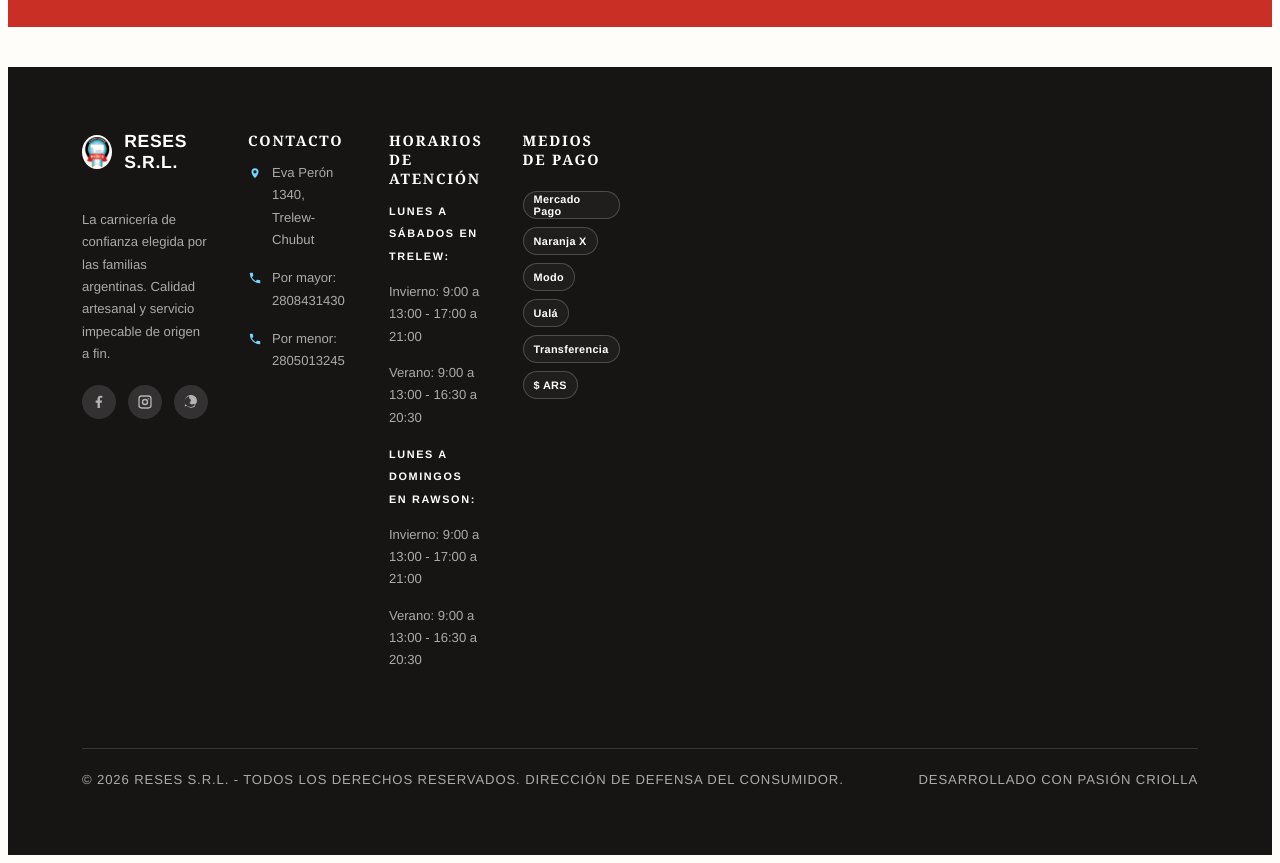
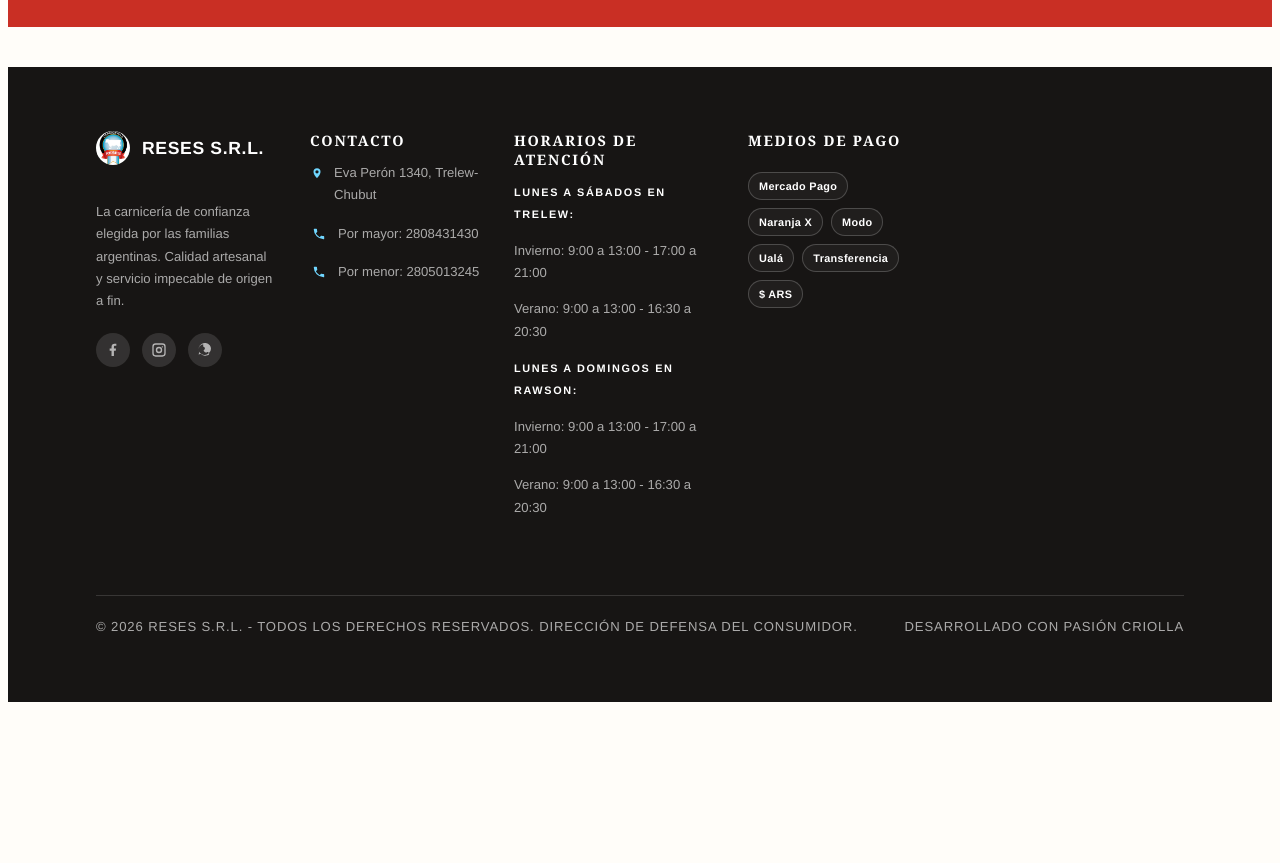
Before and after one commit to dylan06hub/reces_repository, a React (Vite) app: page / in a window 1280 px wide. Shown: the part 1820-2683 px from the top of the page. After the commit the page ends 2530 px from the top, so only its background shows below. Built offline with nearby package versions, Linux system fonts and the light colour scheme.

Commit message:
cambio en el css del footer

```diff
--- a/src/styles/global.css
+++ b/src/styles/global.css
@@ -10,18 +10,18 @@ img { display: block; max-width: 100%; }
 :root { font-family: var(--body); color: var(--ink); background: var(--paper); font-synthesis: none; text-rendering: optimizeLegibility; -webkit-font-smoothing: antialiased; }
 body { background: var(--paper); } button { border: 0; background: none; } a { color: inherit; text-decoration: none; } main { min-height: 70vh; }
 .site-header { align-items: center; display: flex; justify-content: space-between; max-width: 1240px; margin: auto; padding: 24px 5vw; } .brand { color: var(--red); font-size: 1.2rem; font-weight: 900; letter-spacing: .12em; text-align: left; } .brand span { color: var(--ink); display: block; font-size: .55rem; letter-spacing: .3em; } nav { display: flex; gap: 28px; } nav button { color: var(--muted); font-size: .78rem; text-transform: uppercase; letter-spacing: .08em; } nav button:hover, .header-phone:hover { color: var(--red); } .header-phone { font-size: .8rem; }
-.site-footer { background: #2d3d45; color: #f5f5f5; padding: 34px 26px 18px; margin-top: 0; }
-.site-footer__top { width: min(1240px, calc(100% - 20px)); margin: 0 auto; display: grid; grid-template-columns: 1.2fr 1fr 1.25fr 1fr; gap: 40px; align-items: flex-start; }
-.site-footer__brand { display: flex; flex-direction: column; gap: 18px; }
+.site-footer { background: #2d3d45; color: #f5f5f5; padding: 34px 0 18px; margin-top: 0; width: 100%; }
+.site-footer__top { width: min(1180px, calc(100% - 48px)); margin: 0 auto; display: grid; grid-template-columns: minmax(180px, 1.25fr) minmax(170px, 0.9fr) minmax(200px, 1fr) minmax(170px, 0.9fr); gap: 28px 34px; align-items: flex-start; justify-content: space-between; }
+.site-footer__brand { display: flex; flex-direction: column; gap: 18px; max-width: 260px; }
 .footer-brand { display: flex; align-items: center; gap: 12px; color: #fff; font-weight: 800; letter-spacing: 0.04em; }
 .footer-brand .logo { width: 34px; height: 34px; object-fit: cover; border-radius: 50%; }
 .footer-brand span { font-size: 1.1rem; }
-.site-footer__brand p { max-width: 300px; margin: 0; color: rgba(255, 255, 255, 0.8); line-height: 1.7; font-size: 0.95rem; }
+.site-footer__brand p { max-width: 240px; margin: 0; color: rgba(255, 255, 255, 0.8); line-height: 1.7; font-size: 0.95rem; }
 .footer-socials { display: flex; gap: 12px; margin-top: 2px; }
 .footer-socials a { width: 34px; height: 34px; border-radius: 50%; background: rgba(255, 255, 255, 0.12); color: #fff; display: inline-flex; align-items: center; justify-content: center; text-decoration: none; transition: transform 0.2s ease, background 0.2s ease; }
 .footer-socials a:hover { transform: translateY(-1px); background: rgba(255, 255, 255, 0.18); }
 .footer-socials svg { width: 16px; height: 16px; display: block; }
-.site-footer__column { display: flex; flex-direction: column; gap: 10px; }
+.site-footer__column { display: flex; flex-direction: column; gap: 10px; max-width: 220px; }
 .site-footer__column h3 { margin: 0 0 4px; font-size: 0.9rem; letter-spacing: 0.12em; text-transform: uppercase; color: #fff; font-weight: 800; }
 .site-footer__column p { margin: 0; color: rgba(255, 255, 255, 0.8); line-height: 1.6; font-size: 0.92rem; }
 .footer-contact-item { display: flex; align-items: flex-start; gap: 10px; }
@@ -37,7 +37,7 @@ body { background: var(--paper); } button { border: 0; background: none; } a { c
 .payment-pill--uala { background: rgba(137, 92, 255, 0.12); border-color: rgba(137, 92, 255, 0.5); }
 .payment-pill--transfer { background: rgba(17, 172, 98, 0.12); border-color: rgba(17, 172, 98, 0.5); }
 .payment-pill--ars { background: rgba(255,255,255,0.08); border-color: rgba(255,255,255,0.2); }
-.site-footer__bottom { width: min(1240px, calc(100% - 20px)); margin: 20px auto 0; border-top: 1px solid rgba(255, 255, 255, 0.16); padding-top: 20px; display: flex; justify-content: space-between; align-items: center; gap: 22px; }
+.site-footer__bottom { width: min(1180px, calc(100% - 48px)); margin: 20px auto 0; border-top: 1px solid rgba(255, 255, 255, 0.16); padding-top: 20px; display: flex; justify-content: space-between; align-items: center; gap: 22px; }
 .site-footer__bottom p { margin: 0; color: rgba(255, 255, 255, 0.72); font-size: 0.8rem; line-height: 1.5; }
 @media (max-width: 900px) { .site-footer__top { grid-template-columns: 1fr 1fr; } }
 @media (max-width: 700px) { .site-header { flex-wrap: wrap; gap: 20px; } nav { order: 3; width: 100%; } .header-phone { display: none; } .hero { min-height: 540px; } .section, .trust { padding: 60px 6vw; } .section-heading { align-items: start; display: block; } .section-heading > p { margin-top: 16px; } .product-grid, .value-grid, .contact-layout { grid-template-columns: 1fr; } .stats { gap: 25px; justify-content: space-between; } .stats strong { font-size: 2.2rem; } .form-row { grid-template-columns: 1fr; } .site-footer { padding: 24px 16px 14px; } .site-footer__top { grid-template-columns: 1fr; gap: 22px; } .site-footer__bottom { flex-direction: column; align-items: flex-start; } }
```
